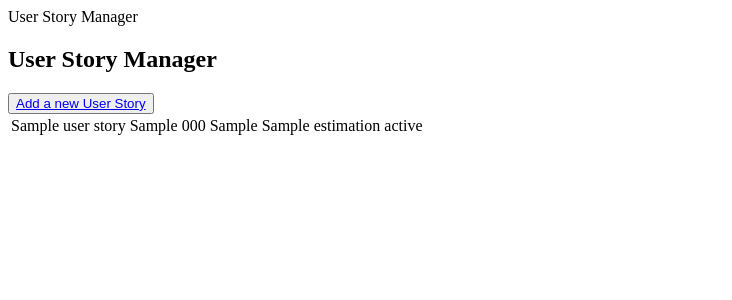
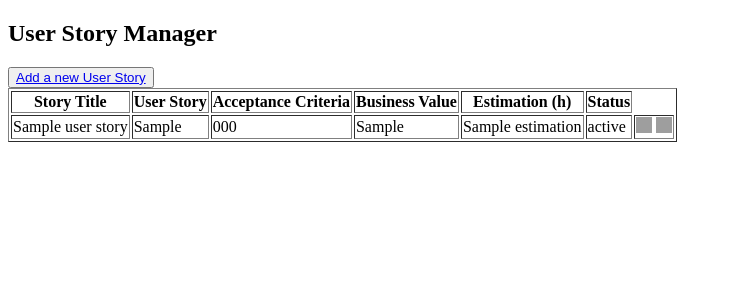
Before and after one commit to wH47wH0/user-story-manager-wH47wH0, a Python web app: template templates/list.html in a window 1280 px wide. Shown: the top 300 px of the page, without its empty margins (0-732 px from the left). Run offline with Jinja, Linux system fonts and the light colour scheme; the template is opened without the code that fills it: most values are stand-ins (such as "Sample title", 1, 10 or a date in 2020); grey boxes are pictures that could not be loaded.

Commit message:
formatted the base template with line breaks. changed some input fields from simple text to the appropriate format. added jinja block to title. added title to list.html head, border, th tags, img links for edit/delete to the table. renamed story.html to base, create.html to story. pulled static dir from git ignore, and changed the tables est col. to float type from int

```diff
--- a/models.py
+++ b/models.py
@@ -13,7 +13,7 @@
     user_story = TextField()
     acceptance_criteria = TextField()
     business_value = IntegerField()
-    estimation = IntegerField()
+    estimation = FloatField()
     status = CharField()
 
 
--- a/templates/create.html
+++ /dev/null
@@ -1,4 +0,0 @@
-{% extends 'story.html' %}
-{% block button %}
-<label>Create <input type="submit" name="create", id="create"></label>
-{% endblock %}
--- a/templates/list.html
+++ b/templates/list.html
@@ -1,11 +1,20 @@
 <!doctype html>
 <html>
-    <head>User Story Manager</head>
+    <head>
+        <title>User Story Manager</title></head>
     <body>
         <h2>User Story Manager</h2>
         <button type="button" id="add_story" name="add_story"><a href="/story/">Add a new User Story</a></button>
-        <table>
+        <table border="1">
             {% for user_story in user_stories %}
+            <tr>
+                <th>Story Title</th>
+                <th>User Story</th>
+                <th>Acceptance Criteria</th>
+                <th>Business Value</th>
+                <th>Estimation (h)</th>
+                <th>Status</th>
+            </tr>
             <tr>
                 <td> {{ user_story.story_title }} </td>
                 <td> {{ user_story.user_story }} </td>
@@ -13,6 +22,9 @@
                 <td> {{ user_story.business_value }} </td>
                 <td> {{ user_story.estimation }} </td>
                 <td> {{ user_story.status }} </td>
+                <td><a href="update.html"><img src="/static/recycle_bin_trash_full_garbage-128.png" height="16"
+                                               width="16"></a>
+                    <a href="/delete/"><img src="/static/pen-checkbox-128.png" height="16" width="16"></a></td>
             </tr>
             {% endfor %}
         </table>
--- a/templates/update.html
+++ b/templates/update.html
@@ -1,4 +1,7 @@
-{% extends 'story.html' %}
+{% extends 'base.html' %}
 {% block button %}
 <label>Update<input type="submit" name="update", id="update"></label>
 {% endblock %}
+{% block title %}
+Edit User Story
+{% endblock %}
```
Also changed, not shown: templates/base.html (added, +25 -0 lines), templates/story.html (+7 -13 lines), 1 other file.
